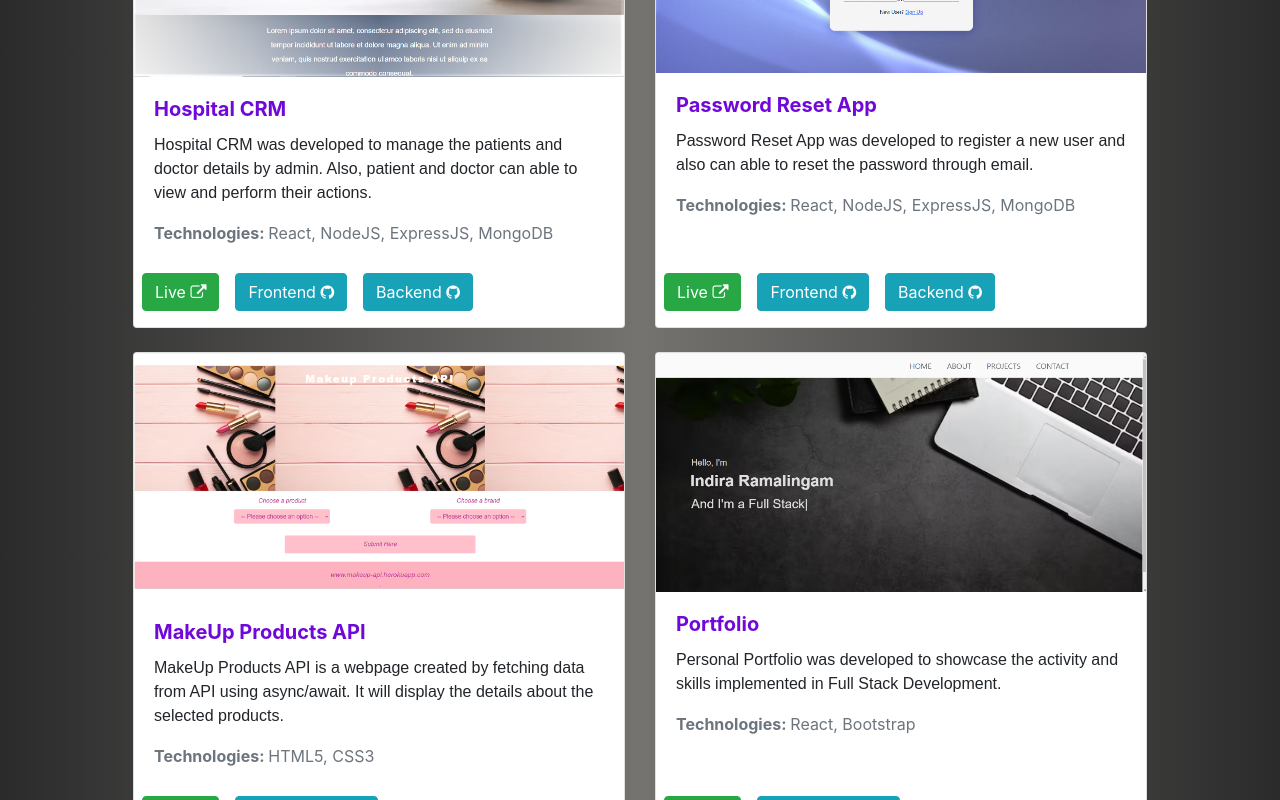
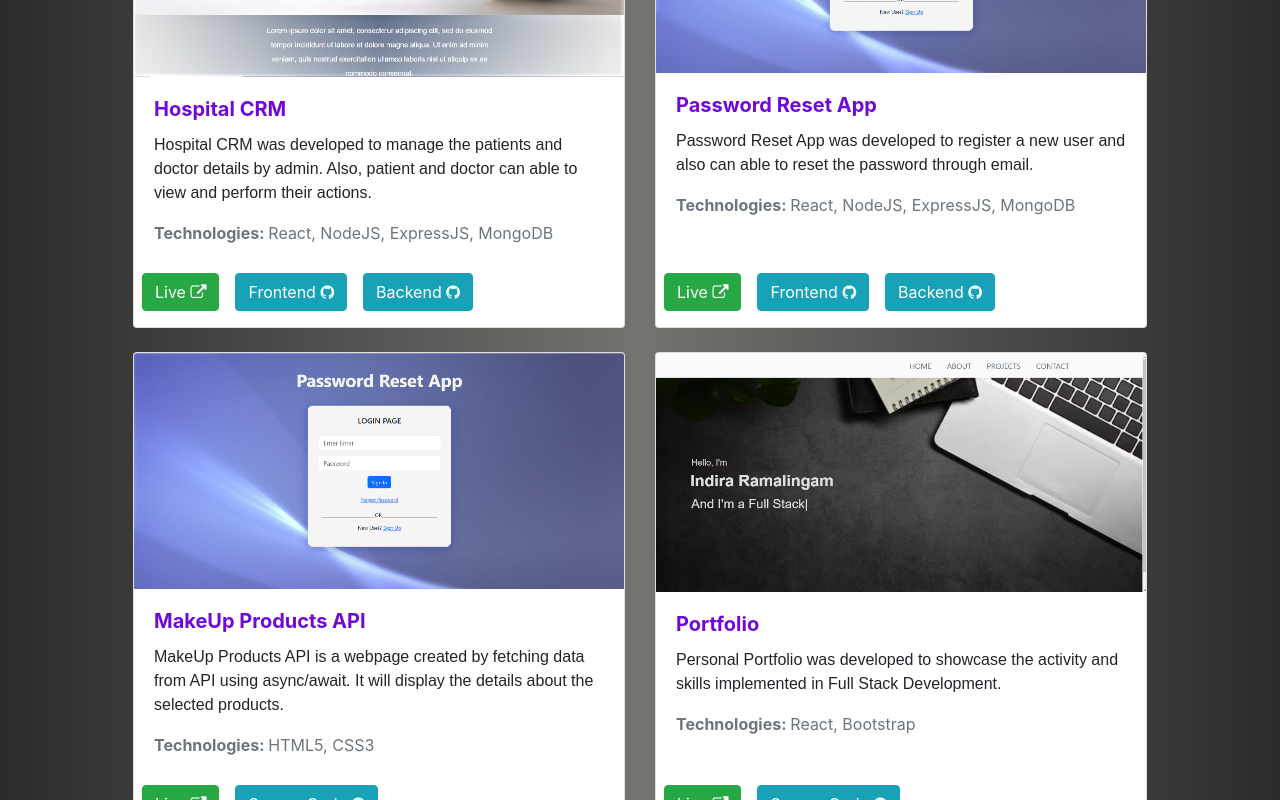
Before and after one commit to IndiraRamalingam/IndiraRamalingam_Portfolio, a React (Vite) app: page /projects in a window 1280 px wide. Shown: the part 458-1258 px from the top of the page. Built offline with nearby package versions, Linux system fonts and the light colour scheme.

Commit message:
images in project page

```diff
--- a/src/constants.js
+++ b/src/constants.js
@@ -1,7 +1,7 @@
 import Hospitalcrm from './assets/Hospital_CRM.png';
 import Password from './assets/Password_Reset.png';
 import Portfolio from './assets/Portfolio.png';
-import Makeup from './assets/Makeup_API.png';
+
 
 export const techStack = [
     {
@@ -81,7 +81,7 @@ export const techStack = [
     },
     {
       title:"MakeUp Products API",
-      img:Makeup,
+      img:Password,
       tech:"HTML5, CSS3",
       live:"https://zesty-centaur-78fc14.netlify.app/",
       frontend:"",
```
